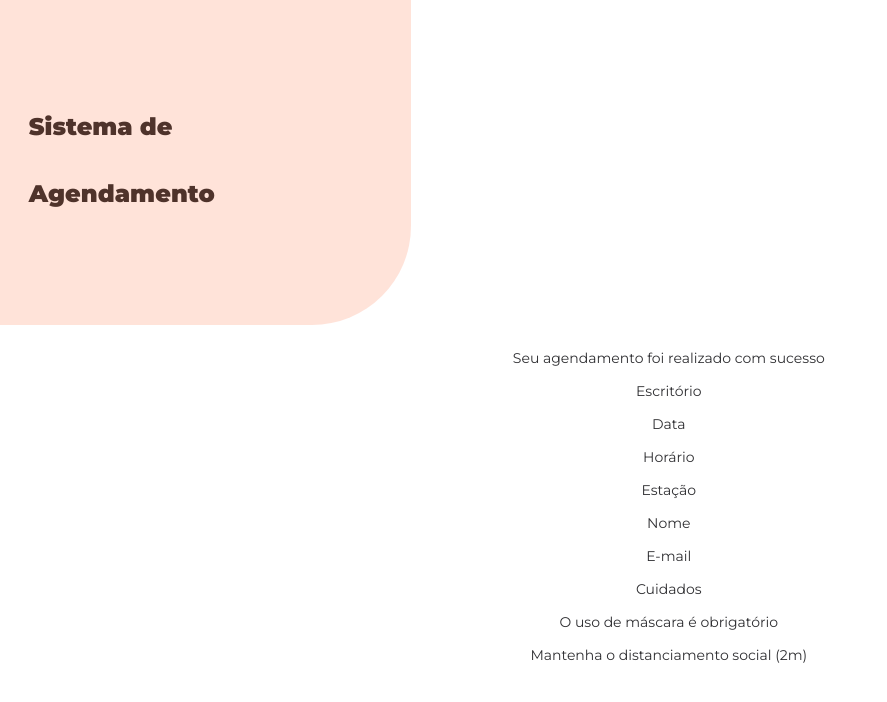
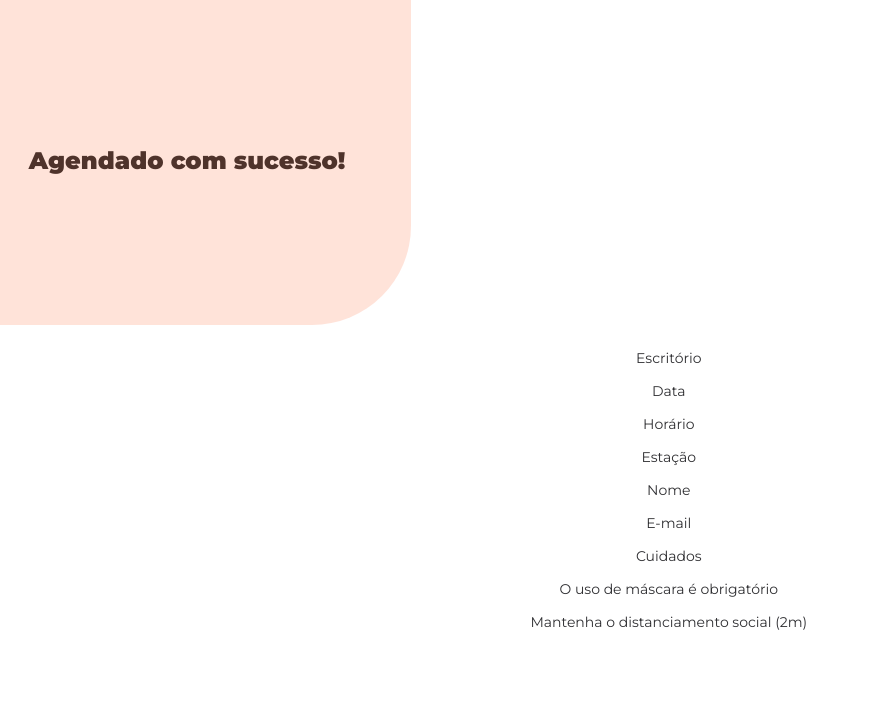
Before and after one commit to lilex82/Fcamara40, a React (Create React App) app in the folder web/: page /user/booking/bookinginformation in a window 1280 px wide. Shown: the top 702 px of the page, without its empty margins (0-887 px from the left). Built offline with nearby package versions, Linux system fonts and the light colour scheme.

Commit message:
Atualização página de confirmação

```diff
--- a/web/src/components/booking/bookingInformation.jsx
+++ b/web/src/components/booking/bookingInformation.jsx
@@ -20,13 +20,11 @@ export default function ShowInformation(props) {
             <S.TopContainer>
               <S.BackDrop />
               <S.HeaderContainer>
-                <S.HeaderText>Sistema de</S.HeaderText>
-                <S.HeaderText>Agendamento</S.HeaderText>
+                <S.HeaderText>Agendado com sucesso!</S.HeaderText>
               </S.HeaderContainer>
             </S.TopContainer>
             <S.InnerContainer>
               <BoxContainer>
-              <S.SmallText>Seu agendamento foi realizado com sucesso</S.SmallText>
               <S.SmallText>Escritório</S.SmallText>
                     <S.SmallText>Data</S.SmallText>
                     <S.SmallText>Horário</S.SmallText>
```
